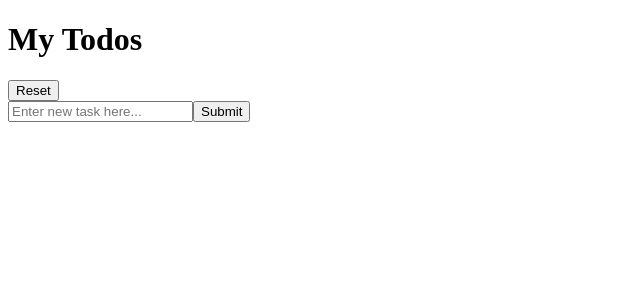
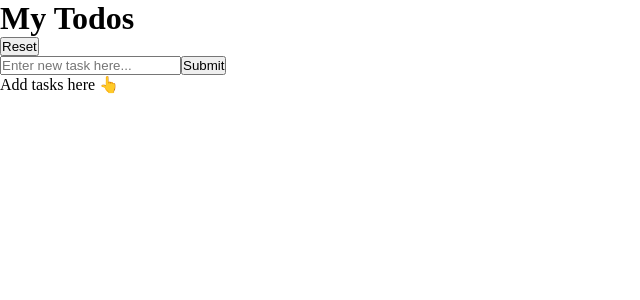
Before and after one commit to Matthew-Hughes3488/todos, a React (Vite) app: page / in a window 1280 px wide. Shown: the top 300 px of the page, without its empty margins (0-640 px from the left). Built offline with nearby package versions, Linux system fonts and the light colour scheme; the HTML template or start-up script is replaced by a standard one.

Commit message:
Added style resets

```diff
--- a/package.json
+++ b/package.json
@@ -22,6 +22,7 @@
     "eslint": "^8.55.0",
     "eslint-plugin-react-hooks": "^4.6.0",
     "eslint-plugin-react-refresh": "^0.4.5",
+    "sass": "^1.69.7",
     "typescript": "^5.2.2",
     "vite": "^5.0.8"
   }
--- /dev/null
+++ b/src/App.scss
@@ -0,0 +1,5 @@
+*{
+    margin: 0;
+    padding: 0;
+    box-sizing: border-box;
+}
--- a/src/App.tsx
+++ b/src/App.tsx
@@ -1,5 +1,5 @@
-
 import { Main } from './containers/Main/Main'
+import "./App.scss"
 
 function App() {
 
--- a/src/containers/Main/Main.tsx
+++ b/src/containers/Main/Main.tsx
@@ -1,7 +1,6 @@
 import { ChangeEvent, FormEvent, useEffect, useState } from "react";
 import { Header } from "../../components/Header/Header";
 import { TaskList } from "../../components/TaskList/TaskList";
-import { taskData } from "../../data/taskData";
 import { Task } from "../../types/task";
 import { InputBar } from "../../components/InputBar/InputBar";
 
@@ -26,7 +25,7 @@ export const Main = () => {
     <main>
       <Header />
       <InputBar onSubmit={handleNewTask} onChange={handleTaskInput}/>
-      {taskData.length > 0 ? (
+      {tasks.length > 0 ? (
         <TaskList tasks={tasks} />
       ) : (
         <p>Add tasks here 👆</p>
```
Also changed, not shown: 1 other file (tests, documents, lock files or other folders).
